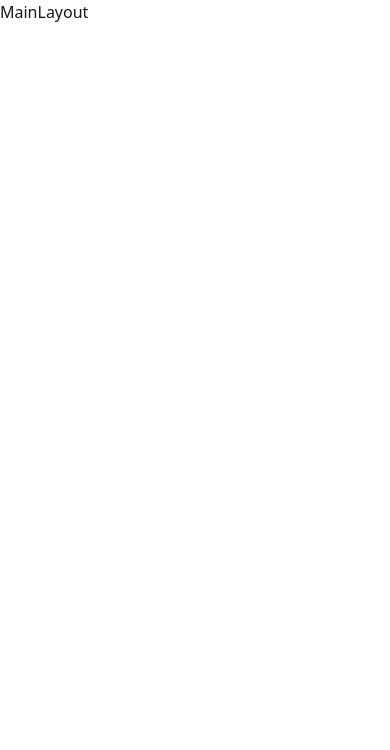
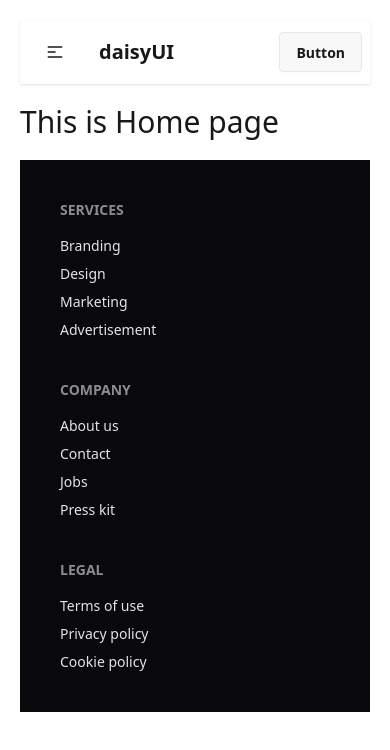
Before and after one commit to muhammadrakib2299/book-vibe, a React (Vite) app: page / in a window 390 px wide. Shown: the top 750 px of the page. Built offline with nearby package versions, Linux system fonts and the light colour scheme.

Commit message:
added router and pages

```diff
--- /dev/null
+++ b/src/Components/Footer/Footer.jsx
@@ -0,0 +1,32 @@
+import React from "react";
+
+function Footer() {
+  return (
+    <div>
+      <footer className="footer sm:footer-horizontal bg-neutral text-neutral-content p-10">
+        <nav>
+          <h6 className="footer-title">Services</h6>
+          <a className="link link-hover">Branding</a>
+          <a className="link link-hover">Design</a>
+          <a className="link link-hover">Marketing</a>
+          <a className="link link-hover">Advertisement</a>
+        </nav>
+        <nav>
+          <h6 className="footer-title">Company</h6>
+          <a className="link link-hover">About us</a>
+          <a className="link link-hover">Contact</a>
+          <a className="link link-hover">Jobs</a>
+          <a className="link link-hover">Press kit</a>
+        </nav>
+        <nav>
+          <h6 className="footer-title">Legal</h6>
+          <a className="link link-hover">Terms of use</a>
+          <a className="link link-hover">Privacy policy</a>
+          <a className="link link-hover">Cookie policy</a>
+        </nav>
+      </footer>
+    </div>
+  );
+}
+
+export default Footer;
--- /dev/null
+++ b/src/Components/Navbar/Navbar.jsx
@@ -0,0 +1,59 @@
+import React from "react";
+
+function Navbar() {
+  return (
+    <div className="navbar bg-base-100 shadow-sm">
+      <div className="navbar-start">
+        <div className="dropdown">
+          <div tabIndex={0} role="button" className="btn btn-ghost lg:hidden">
+            <svg
+              xmlns="http://www.w3.org/2000/svg"
+              className="h-5 w-5"
+              fill="none"
+              viewBox="0 0 24 24"
+              stroke="currentColor"
+            >
+              {" "}
+              <path
+                strokeLinecap="round"
+                strokeLinejoin="round"
+                strokeWidth="2"
+                d="M4 6h16M4 12h8m-8 6h16"
+              />{" "}
+            </svg>
+          </div>
+          <ul
+            tabIndex={0}
+            className="menu menu-sm dropdown-content bg-base-100 rounded-box z-1 mt-3 w-52 p-2 shadow"
+          >
+            <li>
+              <a>Item 1</a>
+            </li>
+            <li>
+              <a>Item 3</a>
+            </li>
+          </ul>
+        </div>
+        <a className="btn btn-ghost text-xl">daisyUI</a>
+      </div>
+      <div className="navbar-center hidden lg:flex">
+        <ul className="menu menu-horizontal px-1">
+          <li>
+            <a>Home</a>
+          </li>
+          <li>
+            <a>Listed Book</a>
+          </li>
+          <li>
+            <a>Pages to Read</a>
+          </li>
+        </ul>
+      </div>
+      <div className="navbar-end">
+        <a className="btn">Button</a>
+      </div>
+    </div>
+  );
+}
+
+export default Navbar;
--- /dev/null
+++ b/src/Components/Root/Root.jsx
@@ -0,0 +1,21 @@
+import React from "react";
+import Navbar from "../Navbar/Navbar";
+import Footer from "../Footer/Footer";
+import { Outlet } from "react-router";
+
+function Root() {
+  return (
+    <div>
+      {/* Nav bar  */}
+      <Navbar></Navbar>
+
+      {/* Outlet */}
+      <Outlet></Outlet>
+
+      {/* Footer */}
+      <Footer></Footer>
+    </div>
+  );
+}
+
+export default Root;
--- a/src/MainLayout/MainLayout.jsx
+++ /dev/null
@@ -1,7 +0,0 @@
-import React from "react";
-
-function MainLayout() {
-  return <div>MainLayout</div>;
-}
-
-export default MainLayout;
--- /dev/null
+++ b/src/Pages/Error/Error.jsx
@@ -0,0 +1,5 @@
+import React from "react";
+
+export default function Error() {
+  return <div className="text-3xl py-5">Page Not Found</div>;
+}
--- /dev/null
+++ b/src/Pages/Home/Home.jsx
@@ -0,0 +1,11 @@
+import React from "react";
+
+function Home() {
+  return (
+    <div>
+      <h1 className="text-3xl py-5">This is Home page</h1>
+    </div>
+  );
+}
+
+export default Home;
--- /dev/null
+++ b/src/Pages/ListedBook/ListedBook.jsx
@@ -0,0 +1,11 @@
+import React from "react";
+
+function ListedBook() {
+  return (
+    <div>
+      <h1 className="text-3xl py-5">This is listed Book page</h1>
+    </div>
+  );
+}
+
+export default ListedBook;
--- /dev/null
+++ b/src/Pages/PageToRead/PageToRead.jsx
@@ -0,0 +1,7 @@
+import React from "react";
+
+function PageToRead() {
+  return <div className="text-3xl py-5">This is pages to read page</div>;
+}
+
+export default PageToRead;
--- a/src/index.css
+++ b/src/index.css
@@ -1,2 +1,7 @@
 @import "tailwindcss";
 @plugin "daisyui";
+
+body{
+    padding: 20px;
+    margin: 0 auto;
+}
--- a/src/main.jsx
+++ b/src/main.jsx
@@ -2,12 +2,31 @@
 import { createRoot } from "react-dom/client";
 import "./index.css";
 import { createBrowserRouter, RouterProvider } from "react-router";
-import MainLayout from "./MainLayout/MainLayout";
+import Root from "./Components/Root/Root";
+import Error from "./Pages/Error/Error";
+import Home from "./Pages/Home/Home";
+import ListedBook from "./Pages/ListedBook/ListedBook";
+import PageToRead from "./Pages/PageToRead/PageToRead";
 
 const router = createBrowserRouter([
   {
     path: "/",
-    element: <MainLayout></MainLayout>,
+    element: <Root></Root>,
+    errorElement: <Error></Error>,
+    children: [
+      {
+        path: "/",
+        element: <Home></Home>,
+      },
+      {
+        path: "/listed-book",
+        element: <ListedBook></ListedBook>,
+      },
+      {
+        path: "/Page-to-read",
+        element: <PageToRead></PageToRead>,
+      },
+    ],
   },
 ]);
 
```
